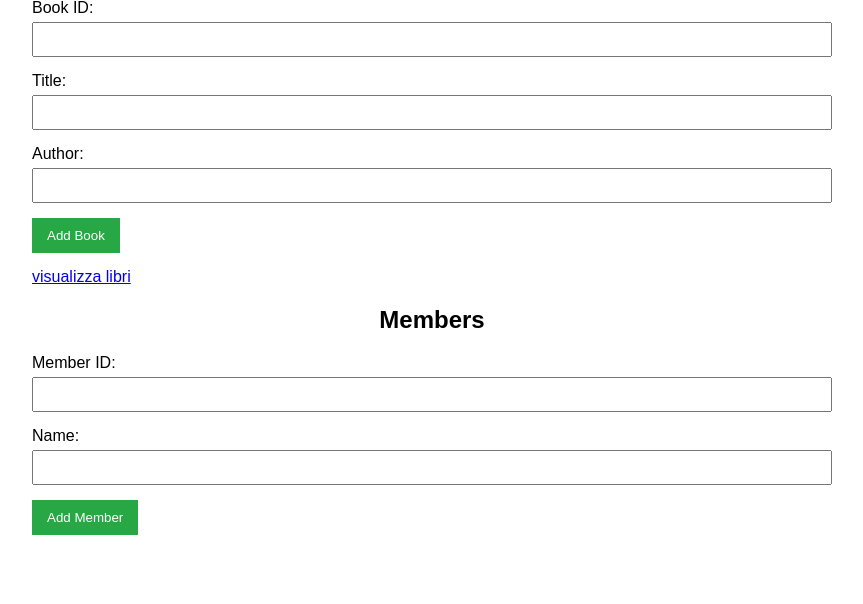
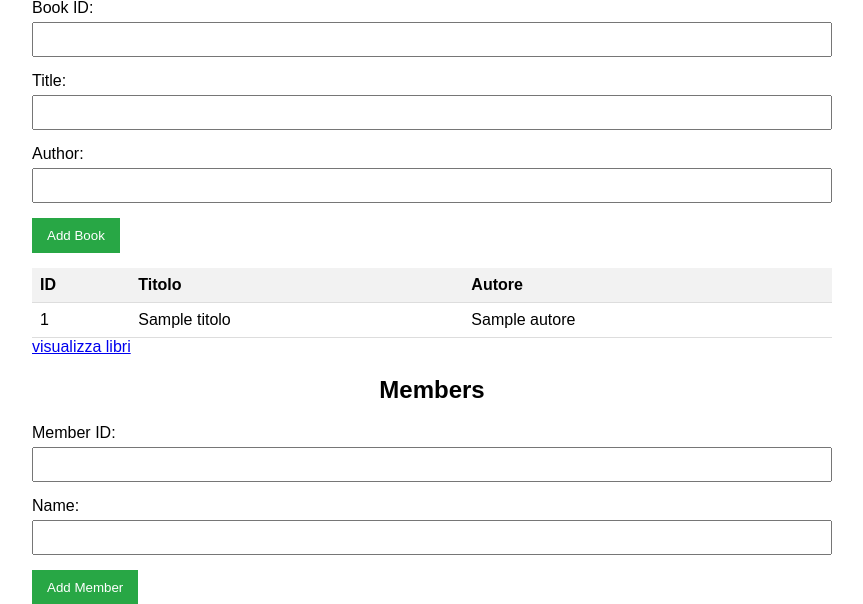
Before and after one commit to elmoriconi/library, a Django app: template mysite/library/templates/home.html in a window 1280 px wide. Shown: the part 157-761 px from the top of the page, without its empty margins (208-1071 px from the left). Before the commit the page ends 692 px from the top, so only its background shows below. Run offline with Django 5.2, Linux system fonts and the light colour scheme; the template is opened without the code that fills it: most values are stand-ins (such as "Sample title", 1, 10 or a date in 2020).

Commit message:
disperazione

```diff
--- a/mysite/library/templates/home.html
+++ b/mysite/library/templates/home.html
@@ -88,6 +88,25 @@
                 <button type="submit">Add Book</button>
             </div>
         </form>
+
+        <table>
+            <thead>
+                <tr>
+                    <th>ID</th>
+                    <th>Titolo</th>
+                    <th>Autore</th>
+                </tr>
+            </thead>
+            <tbody>
+                {% for libro in libri %}
+                    <tr>
+                        <td>{{ libro.book_id }}</td>
+                        <td>{{ libro.titolo }}</td>
+                        <td>{{ libro.autore }}</td>
+                    </tr>
+                {% endfor %}
+            </tbody>
+        </table>
 
         <a href="/visualizza/">visualizza libri</a>
         <ul id="book-list"></ul>
```
